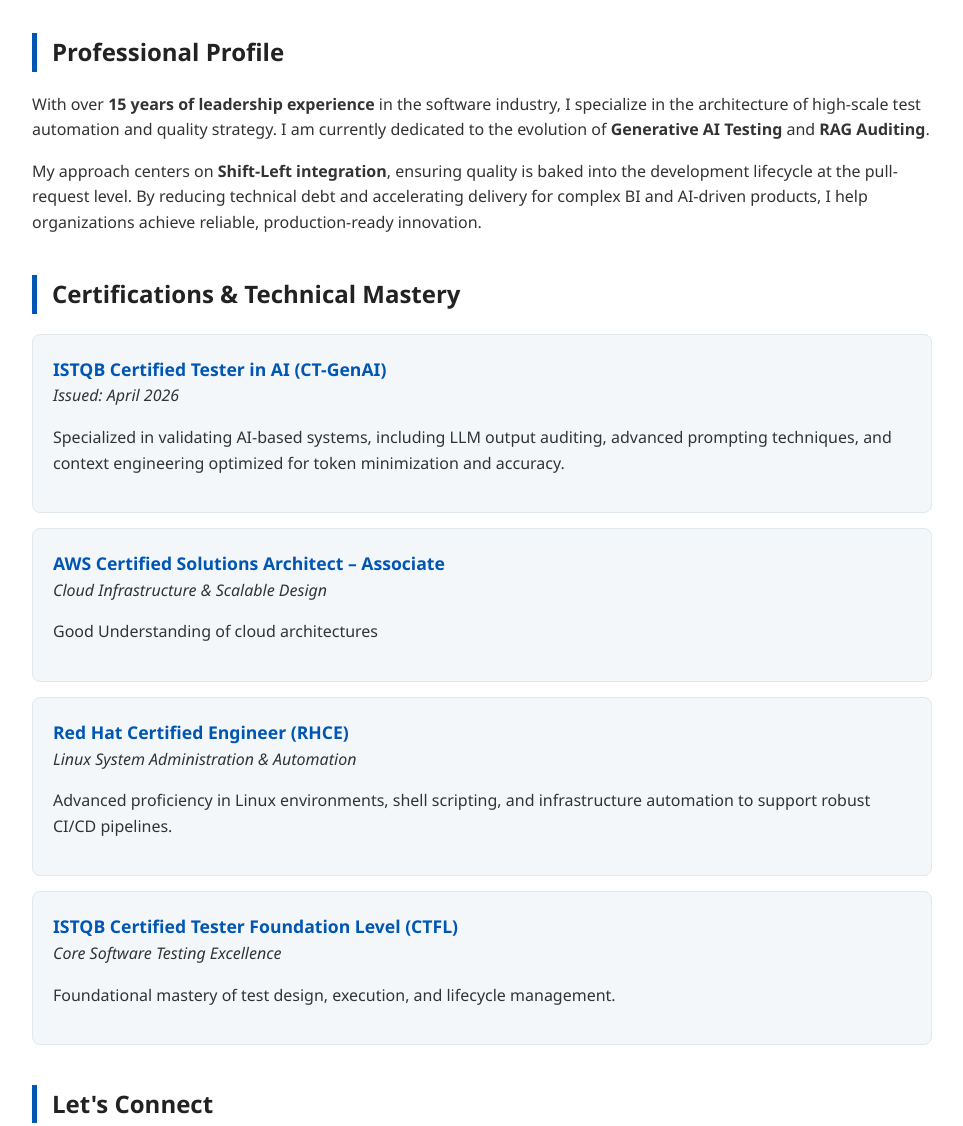
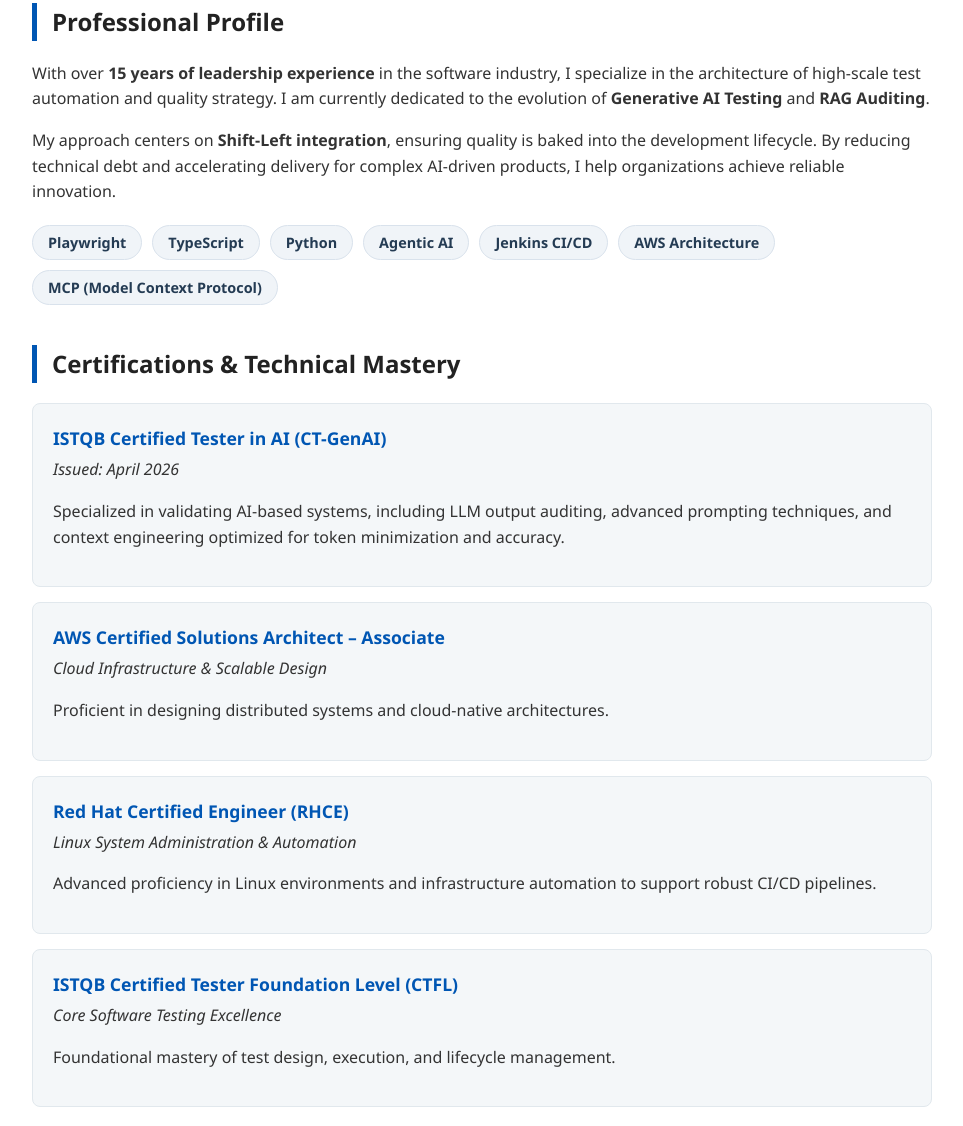
Before and after one commit to vtammana-sw/vtammana-sw.github.io, a plain HTML site: page index.html in a window 1280 px wide. Shown: the part 290-1416 px from the top of the page, without its empty margins (158-1121 px from the left). Drawn offline with Linux system fonts and the light colour scheme.

Commit message:
Polished landing page

```diff
--- a/index.html
+++ b/index.html
@@ -10,13 +10,23 @@
         h1 { margin: 0; color: #0056b3; font-size: 2.5rem; }
         .tagline { font-size: 1.2rem; color: #555; font-style: italic; margin-top: 10px; }
         nav { margin-bottom: 40px; }
-        nav a { margin-right: 20px; text-decoration: none; color: #0056b3; font-weight: bold; }
+        nav a { margin-right: 20px; text-decoration: none; color: #0056b3; font-weight: bold; transition: color 0.3s; }
+        nav a:hover { color: #003d80; text-decoration: underline; }
         section { margin-bottom: 40px; }
-        h2 { border-left: 5px solid #0056b3; padding-left: 15px; color: #222; }
-        .cert-card { background: #f4f7f9; padding: 20px; border-radius: 8px; border: 1px solid #e1e8ed; margin-bottom: 15px; }
-        .cert-title { color: #0056b3; font-size: 1.1rem; }
-        .btn-linkedin { background: #0077b5; color: white; padding: 12px 25px; text-decoration: none; border-radius: 5px; display: inline-block; font-weight: bold; }
+        h2 { border-left: 5px solid #0056b3; padding-left: 15px; color: #222; margin-bottom: 20px; }
+
+        /* Tech Pills Styles */
+        .pill-container { display: flex; flex-wrap: wrap; gap: 10px; margin-top: 20px; }
+        .pill { background-color: #f0f4f8; color: #243b53; border: 1px solid #d9e2ec; padding: 5px 15px; border-radius: 20px; font-size: 0.9rem; font-weight: 600; transition: all 0.3s ease; }
+        .pill:hover { background-color: #f0f4f8; color: #0056b3; border-color: #0056b3; transform: translateY(-2px); }
+
+        .cert-card { background: #f4f7f9; padding: 20px; border-radius: 8px; border: 1px solid #e1e8ed; margin-bottom: 15px; transition: transform 0.2s; }
+        .cert-card:hover { transform: scale(1.01); border-color: #0056b3; }
+        .cert-title { color: #0056b3; font-size: 1.1rem; display: block; margin-bottom: 5px; }
+
+        .btn-linkedin { background: #0077b5; color: white; padding: 12px 25px; text-decoration: none; border-radius: 5px; display: inline-block; font-weight: bold; transition: background 0.3s; }
         .btn-linkedin:hover { background: #005582; }
+
         footer { text-align: center; font-size: 0.9rem; color: #888; margin-top: 60px; border-top: 1px solid #eee; padding-top: 20px; }
     </style>
 </head>
@@ -24,7 +34,7 @@
 
     <header>
         <h1>Vasavi Tammana</h1>
-        <p class="tagline">Bridging the gap between requirements and product by implementing 'Shift-Left' strategies and Agentic AI testing frameworks.</p>
+        <p class="tagline">Senior Quality Engineer specializing in Agentic AI testing frameworks and Shift-Left strategy</p>
     </header>
 
     <nav>
@@ -39,33 +49,43 @@
             With over <strong>15 years of leadership experience</strong> in the software industry, I specialize in the architecture of high-scale test automation and quality strategy. I am currently dedicated to the evolution of <strong>Generative AI Testing</strong> and <strong>RAG Auditing</strong>.
         </p>
         <p>
-            My approach centers on <strong>Shift-Left integration</strong>, ensuring quality is baked into the development lifecycle at the pull-request level. By reducing technical debt and accelerating delivery for complex BI and AI-driven products, I help organizations achieve reliable, production-ready innovation.
+            My approach centers on <strong>Shift-Left integration</strong>, ensuring quality is baked into the development lifecycle. By reducing technical debt and accelerating delivery for complex AI-driven products, I help organizations achieve reliable innovation.
         </p>
+
+        <div class="pill-container">
+            <span class="pill">Playwright</span>
+            <span class="pill">TypeScript</span>
+            <span class="pill">Python</span>
+            <span class="pill">Agentic AI</span>
+            <span class="pill">Jenkins CI/CD</span>
+            <span class="pill">AWS Architecture</span>
+            <span class="pill">MCP (Model Context Protocol)</span>
+        </div>
     </section>
 
     <section id="certifications">
         <h2>Certifications & Technical Mastery</h2>
 
         <div class="cert-card">
-            <strong class="cert-title">ISTQB Certified Tester in AI (CT-GenAI)</strong><br>
+            <strong class="cert-title">ISTQB Certified Tester in AI (CT-GenAI)</strong>
             <em>Issued: April 2026</em>
             <p>Specialized in validating AI-based systems, including LLM output auditing, advanced prompting techniques, and context engineering optimized for token minimization and accuracy.</p>
         </div>
 
         <div class="cert-card">
-            <strong class="cert-title">AWS Certified Solutions Architect – Associate</strong><br>
+            <strong class="cert-title">AWS Certified Solutions Architect – Associate</strong>
             <em>Cloud Infrastructure & Scalable Design</em>
-            <p>Good Understanding of cloud architectures</p>
+            <p>Proficient in designing distributed systems and cloud-native architectures.</p>
         </div>
 
         <div class="cert-card">
-            <strong class="cert-title">Red Hat Certified Engineer (RHCE)</strong><br>
+            <strong class="cert-title">Red Hat Certified Engineer (RHCE)</strong>
             <em>Linux System Administration & Automation</em>
-            <p>Advanced proficiency in Linux environments, shell scripting, and infrastructure automation to support robust CI/CD pipelines.</p>
+            <p>Advanced proficiency in Linux environments and infrastructure automation to support robust CI/CD pipelines.</p>
         </div>
 
         <div class="cert-card">
-            <strong class="cert-title">ISTQB Certified Tester Foundation Level (CTFL)</strong><br>
+            <strong class="cert-title">ISTQB Certified Tester Foundation Level (CTFL)</strong>
             <em>Core Software Testing Excellence</em>
             <p>Foundational mastery of test design, execution, and lifecycle management.</p>
         </div>
```
